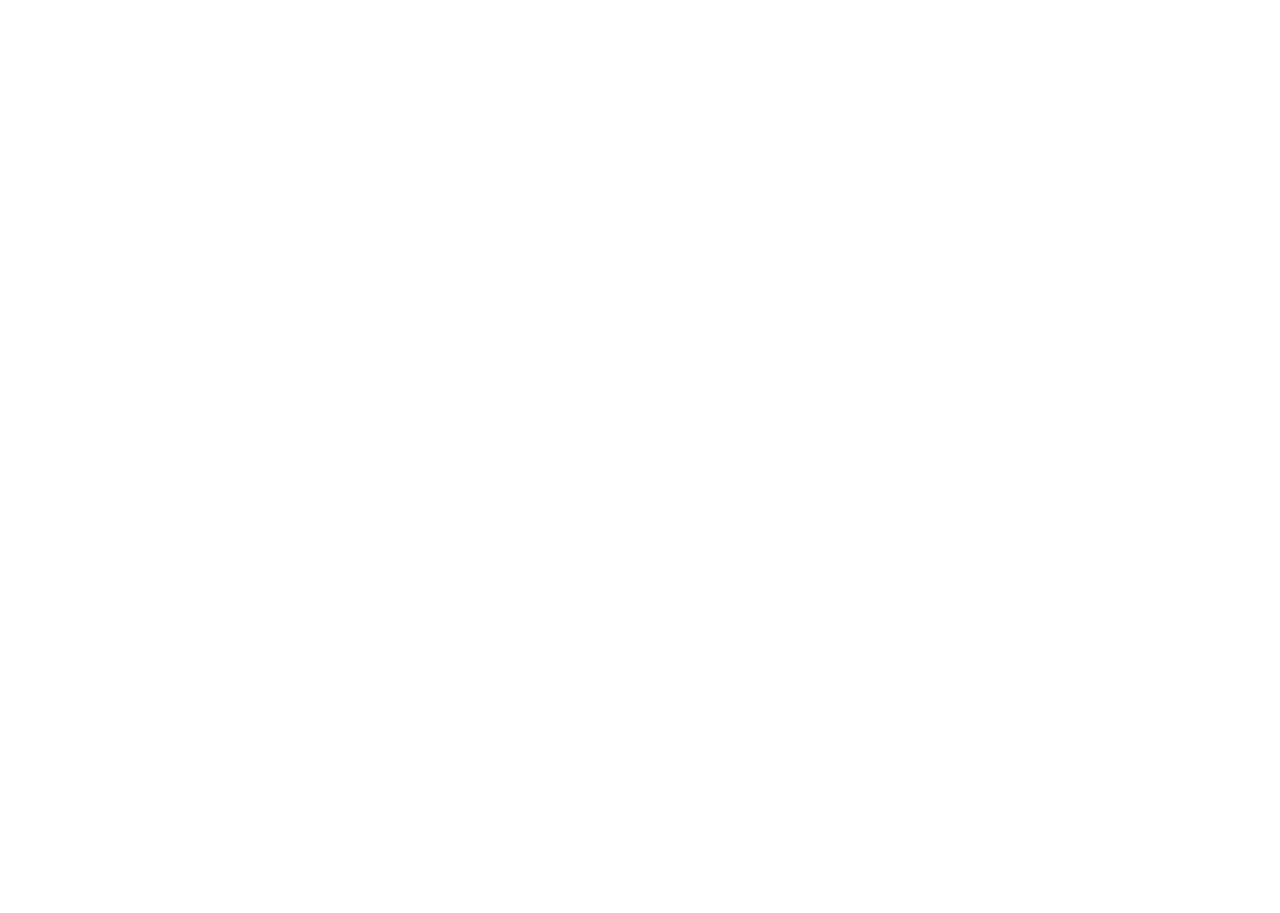
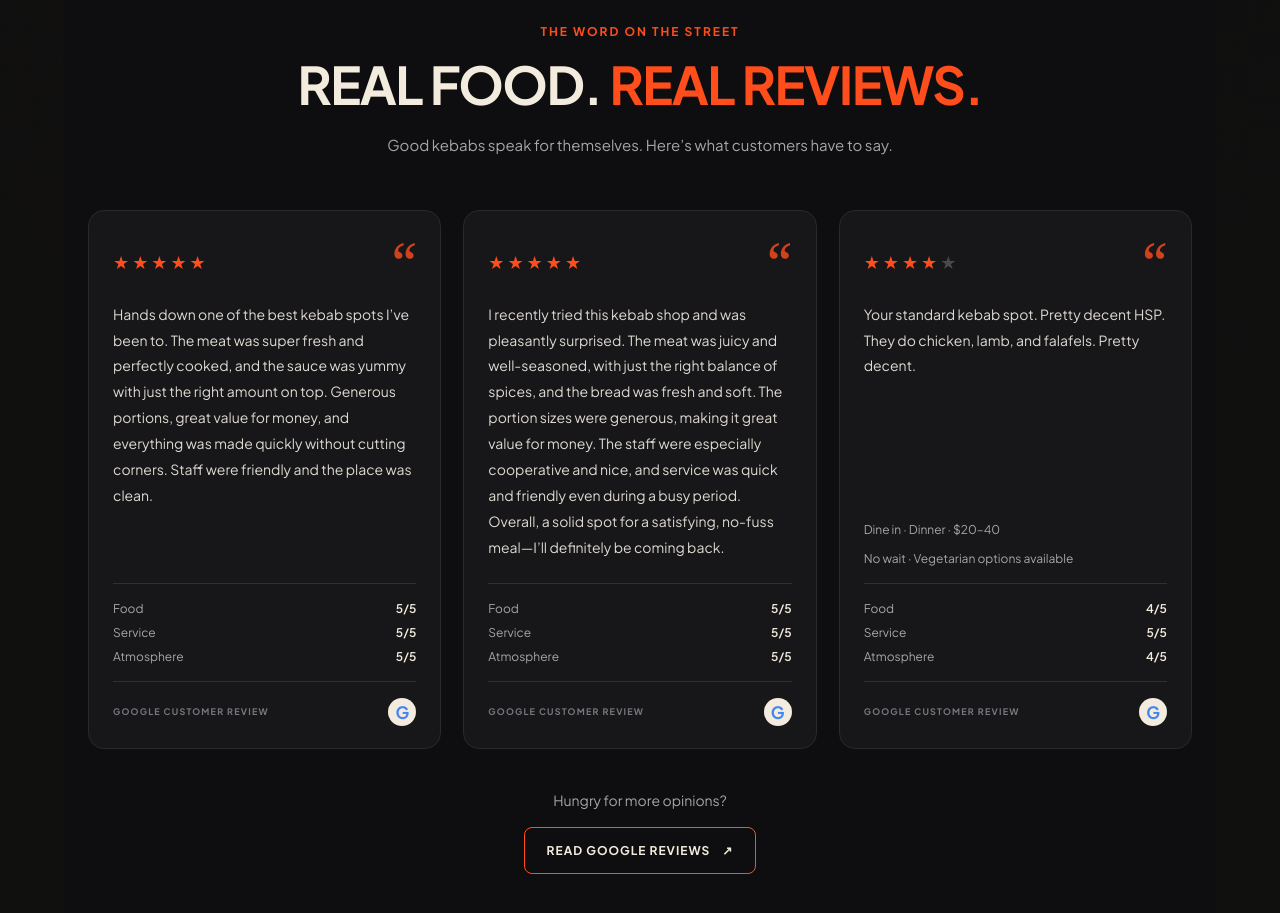
Before and after one commit to mirza-anas18/Project-1, a React (Vite) app: page / in a window 1280 px wide. Shown: the part 6640-7553 px from the top of the page. Before the commit the page ends 6559 px from the top, so only its background shows below. Built offline with nearby package versions, Linux system fonts and the light colour scheme.

Commit message:
added the reviews page

```diff
--- a/src/App.jsx
+++ b/src/App.jsx
@@ -7,6 +7,7 @@
 import Menu from './components/Menu';
 import HowItWorks from './components/HowItWorks';
 import VisitUs from './components/VisitUs';
+import Reviews from "./components/Reviews";
 
 function App() {
   const [activeTabId, setActiveTabId] = useState('Kebabs');
@@ -30,6 +31,7 @@
         <Menu />
           <HowItWorks />
           <VisitUs />
+          <Reviews />
       </main>
     </div>
   );
--- /dev/null
+++ b/src/components/Reviews.css
@@ -0,0 +1,247 @@
+
+.reviews-section {
+  background: #0e0e10;
+  color: #f3ebdd;
+  padding: 100px 24px;
+  scroll-margin-top: 130px;
+}
+
+.reviews-container {
+  max-width: 1200px;
+  margin: 0 auto;
+}
+
+.reviews-heading {
+  max-width: 720px;
+  margin: 0 auto 52px;
+  text-align: center;
+}
+
+.reviews-eyebrow {
+  display: inline-block;
+  margin-bottom: 16px;
+  color: #ff4d1c;
+  font-size: 12px;
+  font-weight: 700;
+  letter-spacing: 2px;
+}
+
+.reviews-heading h2 {
+  margin: 0;
+  font-size: clamp(30px, 4.5vw, 52px);
+  line-height: 1.12;
+  font-weight: 800;
+  letter-spacing: -1.5px;
+}
+
+.reviews-heading h2 span {
+  color: #ff4d1c;
+}
+
+.reviews-heading p {
+  max-width: 520px;
+  margin: 18px auto 0;
+  color: #a5a5aa;
+  font-size: 15px;
+  line-height: 1.8;
+}
+
+.reviews-grid {
+  display: grid;
+  grid-template-columns: repeat(3, minmax(0, 1fr));
+  gap: 22px;
+  align-items: stretch;
+}
+
+.review-card {
+  display: flex;
+  flex-direction: column;
+  min-width: 0;
+  padding: 28px 24px 22px;
+  background: #17171a;
+  border: 1px solid #29292d;
+  border-radius: 16px;
+  transition:
+    transform 0.25s ease,
+    border-color 0.25s ease,
+    background 0.25s ease;
+}
+
+.review-card:hover {
+  transform: translateY(-5px);
+  border-color: #ff4d1c;
+  background: #1c1b1d;
+}
+
+.review-card-top {
+  display: flex;
+  justify-content: space-between;
+  align-items: center;
+  margin-bottom: 18px;
+}
+
+.review-stars {
+  color: #ff4d1c;
+  font-size: 18px;
+  letter-spacing: 3px;
+  white-space: nowrap;
+}
+
+.review-stars span {
+  color: #48484d;
+}
+
+.review-quote {
+  color: #ff4d1c;
+  font-family: Georgia, serif;
+  font-size: 56px;
+  line-height: 0.8;
+  opacity: 0.8;
+}
+
+.review-text {
+  margin: 0 0 18px;
+  color: #ded9d1;
+  font-size: 14px;
+  line-height: 1.85;
+  flex: 1;
+}
+
+.review-details,
+.review-extra {
+  margin: 0 0 10px;
+  color: #a5a5aa;
+  font-size: 12px;
+  line-height: 1.6;
+}
+
+.review-breakdown {
+  display: flex;
+  flex-direction: column;
+  gap: 9px;
+  padding: 17px 0;
+  margin-top: 4px;
+  border-top: 1px solid #303034;
+}
+
+.review-breakdown span {
+  display: flex;
+  justify-content: space-between;
+  gap: 12px;
+  color: #a5a5aa;
+  font-size: 12px;
+}
+
+.review-breakdown strong {
+  color: #f3ebdd;
+  font-weight: 600;
+  white-space: nowrap;
+}
+
+.review-card-footer {
+  display: flex;
+  align-items: center;
+  justify-content: space-between;
+  gap: 10px;
+  padding-top: 16px;
+  border-top: 1px solid #303034;
+}
+
+.review-card-footer > span:first-child {
+  color: #77777d;
+  font-size: 9px;
+  font-weight: 700;
+  letter-spacing: 1.2px;
+}
+
+.review-google-mark {
+  display: grid;
+  place-items: center;
+  width: 28px;
+  height: 28px;
+  flex-shrink: 0;
+  background: #f3ebdd;
+  border-radius: 50%;
+  color: #4285f4;
+  font-size: 17px;
+  font-weight: 800;
+}
+
+.reviews-cta {
+  margin-top: 42px;
+  text-align: center;
+}
+
+.reviews-cta p {
+  margin: 0 0 18px;
+  color: #a5a5aa;
+  font-size: 14px;
+}
+
+.reviews-cta a {
+  display: inline-flex;
+  align-items: center;
+  justify-content: center;
+  gap: 12px;
+  padding: 15px 22px;
+  border: 1px solid #ff4d1c;
+  border-radius: 8px;
+  color: #f3ebdd;
+  font-size: 12px;
+  font-weight: 800;
+  letter-spacing: 1px;
+  text-decoration: none;
+  transition:
+    background 0.25s ease,
+    color 0.25s ease;
+}
+
+.reviews-cta a:hover {
+  background: #ff4d1c;
+  color: #ffffff;
+}
+
+@media (max-width: 900px) {
+  .reviews-grid {
+    grid-template-columns: repeat(2, minmax(0, 1fr));
+  }
+}
+
+@media (max-width: 600px) {
+  .reviews-section {
+    padding: 72px 18px;
+    scroll-margin-top: 110px;
+  }
+
+  .reviews-heading {
+    margin-bottom: 34px;
+  }
+
+  .reviews-heading h2 {
+    letter-spacing: -0.8px;
+  }
+
+  .reviews-grid {
+    grid-template-columns: 1fr;
+    gap: 16px;
+  }
+
+  .review-card {
+    padding: 24px 20px 20px;
+  }
+
+  .reviews-cta {
+    margin-top: 32px;
+  }
+}
+
+@media (prefers-reduced-motion: reduce) {
+  .review-card,
+  .reviews-cta a {
+    transition: none;
+  }
+
+  .review-card:hover {
+    transform: none;
+  }
+}
--- /dev/null
+++ b/src/components/Reviews.jsx
@@ -0,0 +1,116 @@
+
+import "./Reviews.css";
+
+const reviews = [
+  {
+    id: 1,
+    rating: 5,
+    text: "Hands down one of the best kebab spots I’ve been to. The meat was super fresh and perfectly cooked, and the sauce was yummy with just the right amount on top. Generous portions, great value for money, and everything was made quickly without cutting corners. Staff were friendly and the place was clean.",
+    food: 5,
+    service: 5,
+    atmosphere: 5,
+  },
+  {
+    id: 2,
+    rating: 5,
+    text: "I recently tried this kebab shop and was pleasantly surprised. The meat was juicy and well-seasoned, with just the right balance of spices, and the bread was fresh and soft. The portion sizes were generous, making it great value for money. The staff were especially cooperative and nice, and service was quick and friendly even during a busy period. Overall, a solid spot for a satisfying, no-fuss meal—I’ll definitely be coming back.",
+    food: 5,
+    service: 5,
+    atmosphere: 5,
+  },
+  {
+    id: 3,
+    rating: 4,
+    text: "Your standard kebab spot. Pretty decent HSP. They do chicken, lamb, and falafels. Pretty decent.",
+    food: 4,
+    service: 5,
+    atmosphere: 4,
+    details: "Dine in · Dinner · $20–40",
+    extra: "No wait · Vegetarian options available",
+  },
+];
+
+function Stars({ rating }) {
+  return (
+    <div
+      className="review-stars"
+      aria-label={`${rating} out of 5 stars`}
+    >
+      {"★".repeat(rating)}
+      <span>{"★".repeat(5 - rating)}</span>
+    </div>
+  );
+}
+
+function Reviews() {
+  return (
+    <section className="reviews-section" id="reviews">
+      <div className="reviews-container">
+        <header className="reviews-heading">
+          <span className="reviews-eyebrow">
+            THE WORD ON THE STREET
+          </span>
+
+          <h2>
+            REAL FOOD. <span>REAL REVIEWS.</span>
+          </h2>
+
+          <p>
+            Good kebabs speak for themselves. Here’s what
+            customers have to say.
+          </p>
+        </header>
+
+        <div className="reviews-grid">
+          {reviews.map((review) => (
+            <article className="review-card" key={review.id}>
+              <div className="review-card-top">
+                <Stars rating={review.rating} />
+                <span className="review-quote" aria-hidden="true">
+                  “
+                </span>
+              </div>
+
+              <p className="review-text">{review.text}</p>
+
+              {review.details && (
+                <p className="review-details">{review.details}</p>
+              )}
+
+              {review.extra && (
+                <p className="review-extra">{review.extra}</p>
+              )}
+
+              <div className="review-breakdown">
+                <span>Food <strong>{review.food}/5</strong></span>
+                <span>Service <strong>{review.service}/5</strong></span>
+                <span>
+                  Atmosphere <strong>{review.atmosphere}/5</strong>
+                </span>
+              </div>
+
+              <div className="review-card-footer">
+                <span>GOOGLE CUSTOMER REVIEW</span>
+                <span className="review-google-mark">G</span>
+              </div>
+            </article>
+          ))}
+        </div>
+
+        <div className="reviews-cta">
+          <p>Hungry for more opinions?</p>
+
+          <a
+            href="https://www.google.com/search?q=Kebabs+at+Lonsdale+Melbourne+reviews"
+            target="_blank"
+            rel="noopener noreferrer"
+          >
+            READ GOOGLE REVIEWS <span aria-hidden="true">↗</span>
+          </a>
+        </div>
+      </div>
+    </section>
+  );
+}
+
+export default Reviews;
```
